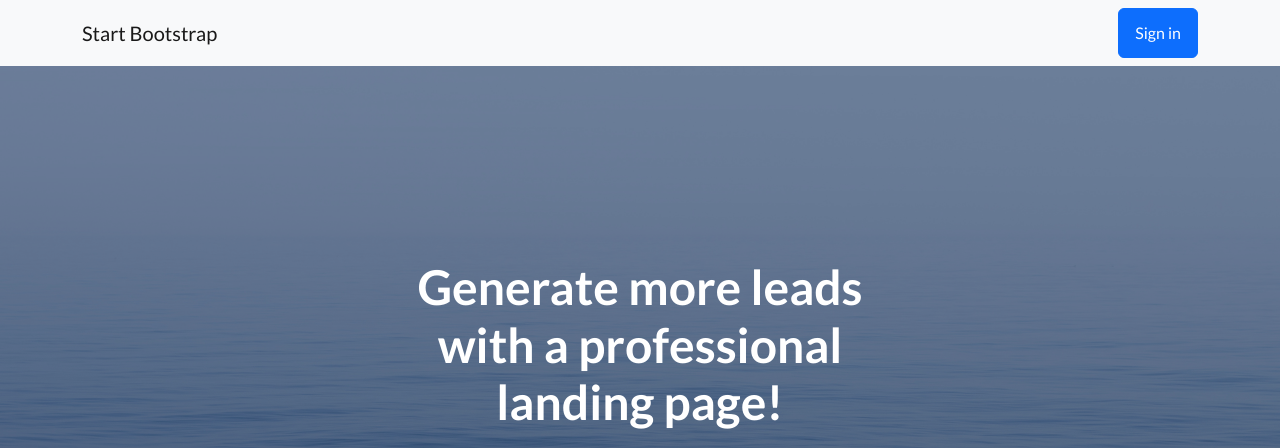
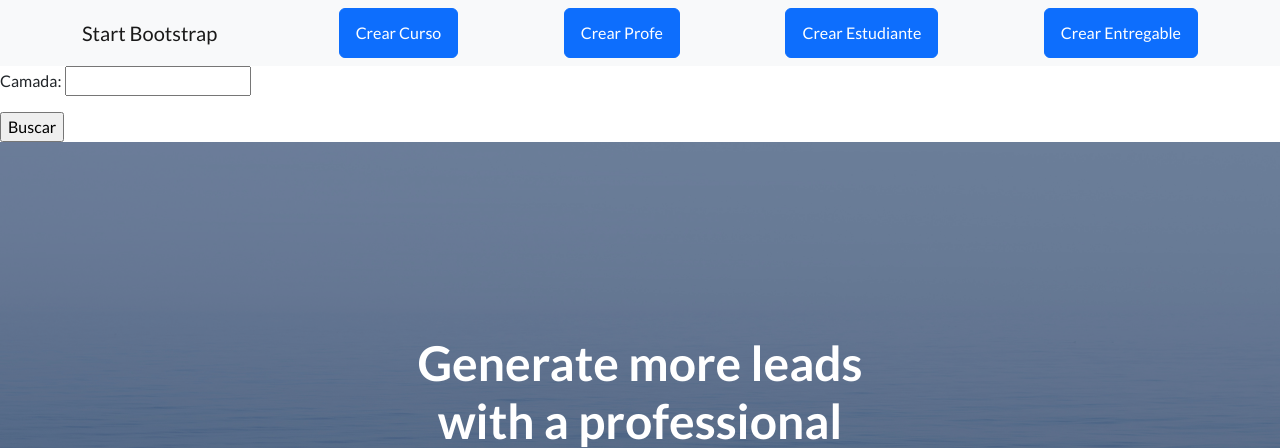
Before and after one commit to GianFab/Tercera-pre-entrega-Fabbroni, a Django app: page /app/cursos/ in a window 1280 px wide. Shown: the top 448 px of the page. Run offline with Django 4.2, Linux system fonts and the light colour scheme; data that the repository does not hold is empty; some libraries are stand-ins or nearby versions.

Commit message:
Forms de Creaciones y Busqueda
Se crearon los forms de creación de todas las clases y de búsqueda de curso.

```diff
--- /dev/null
+++ b/AppCoder/forms.py
@@ -0,0 +1,23 @@
+from django import forms
+
+class CursoForm(forms.Form):
+    nombre = forms.CharField()
+    camada = forms.IntegerField()
+
+class BusqCursoForm(forms.Form):
+    camada = forms.IntegerField()
+
+class EstudianteForm(forms.Form):
+    nombre = forms.CharField()
+    apellido = forms.CharField()
+    email = forms.EmailField()
+
+class ProfesorForm(forms.Form):
+    nombre = forms.CharField()
+    apellido = forms.CharField()
+    email = forms.EmailField()
+    profesion = forms.CharField()
+
+class EntregableForm(forms.Form):
+    nombre = forms.CharField()
+    entregado = forms.BooleanField()
--- a/AppCoder/urls.py
+++ b/AppCoder/urls.py
@@ -1,8 +1,13 @@
 from django.urls import path
-from AppCoder.views import crear_curso, show_html, mostrar_cursos
+from AppCoder.views import *
 
 urlpatterns = [
-    path('agregarCurso/', crear_curso),
+    path('curso/', crear_curso_form),
+    path('profe/', crear_profesor_form),
+    path('estudiante/', crear_estudiante_form),
+    path('entregable/', crear_entregable_form),
     path('show/', show_html),
     path('cursos/', mostrar_cursos),
+    path('cursoBuscado/', busq_curso_camada)
+
 ]
--- a/AppCoder/views.py
+++ b/AppCoder/views.py
@@ -1,6 +1,7 @@
 from django.http import HttpResponse
 from django.shortcuts import *
 from AppCoder.models import *
+from AppCoder.forms import *
 
 # def saludo_plantilla(request):
 #     contexto = {
@@ -31,16 +32,62 @@ from AppCoder.models import *
 def mostrar_cursos(request):
     cursos = Curso.objects.all()
     contexto = {
-        "cursos": cursos
+        "cursos": cursos,
+        "form": BusqCursoForm(),
     }
     return render(request, "AppCoder/cursos.html", contexto)
 
 
-def crear_curso(request):
-    curso = Curso(nombre="Curso De Prueba2", camada=8888)
-    curso.save()
+def crear_curso_form(request):
 
-    return redirect("/app/cursos/")
+    if request.method == "POST":
+        curso_formulario = CursoForm(request.POST)
+        if curso_formulario.is_valid():
+            info = curso_formulario.cleaned_data
+            curso_crear = Curso(nombre=info["nombre"], camada=info["camada"])
+            curso_crear.save()
+            return redirect("/app/cursos/")
+
+    curso_formulario = CursoForm()
+    contexto = {
+        "form": curso_formulario
+    }
+    return render(request, "AppCoder/crear_curso.html", contexto)
+
+
+def busq_curso_camada(request):
+    camada = request.GET["camada"]
+    cursos = Curso.objects.filter(camada__icontains=camada)
+    contexto = {
+        "cursos": cursos,
+        "form": BusqCursoForm(),
+    }
+    return render(request, "AppCoder/cursos.html", contexto)
+
+
+def crear_profesor_form(request):
+    profe_formulario = ProfesorForm()
+    contexto = {
+        "form": profe_formulario
+    }
+    return render(request, "AppCoder/crear_curso.html", contexto)
+
+def crear_estudiante_form(request):
+    estudiante_formulario = EstudianteForm()
+    contexto = {
+        "form": estudiante_formulario
+    }
+    return render(request, "AppCoder/crear_curso.html", contexto)
+
+def crear_entregable_form(request):
+    entregable_formulario = EntregableForm()
+    contexto = {
+        "form": entregable_formulario
+    }
+    return render(request, "AppCoder/crear_curso.html", contexto)
+
+
+
 
 def show_html(request):
 
--- a/templates/AppCoder/cursos.html
+++ b/templates/AppCoder/cursos.html
@@ -1,6 +1,15 @@
 {% extends 'base.html' %}
 
 {% block cambio %}
+<div>
+    <form action="/app/cursoBuscado/" method="GET">
+
+        {{ form.as_p }}
+
+        <input type="submit" value="Buscar">
+
+    </form>
+</div>
     {% for curso in cursos %}
         <h6>El curso es {{curso.nombre}} con numero de camada {{curso.camada}}</h6>
         <hr>
--- a/templates/base.html
+++ b/templates/base.html
@@ -21,7 +21,10 @@
         <nav class="navbar navbar-light bg-light static-top">
             <div class="container">
                 <a class="navbar-brand" href="#!">Start Bootstrap</a>
-                <a class="btn btn-primary" href="#signup">Sign in</a>
+                <a class="btn btn-primary" href="/app/curso">Crear Curso</a>
+                <a class="btn btn-primary" href="/app/profe">Crear Profe</a>
+                <a class="btn btn-primary" href="/app/estudiante">Crear Estudiante</a>
+                <a class="btn btn-primary" href="/app/entregable">Crear Entregable</a>
             </div>
         </nav>
         <!-- custom-->
```
Also changed, not shown: templates/AppCoder/crear_curso.html (added, +12 -0 lines), templates/AppCoder/crear_entregable.html (added, +12 -0 lines), templates/AppCoder/crear_estudiante.html (added, +12 -0 lines), templates/AppCoder/crear_profesor.html (added, +12 -0 lines).
